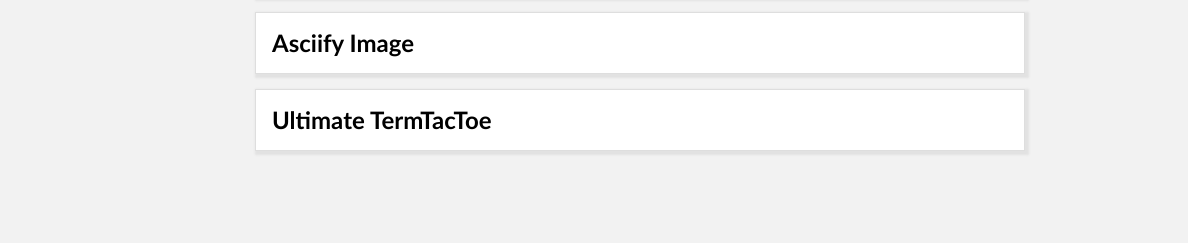
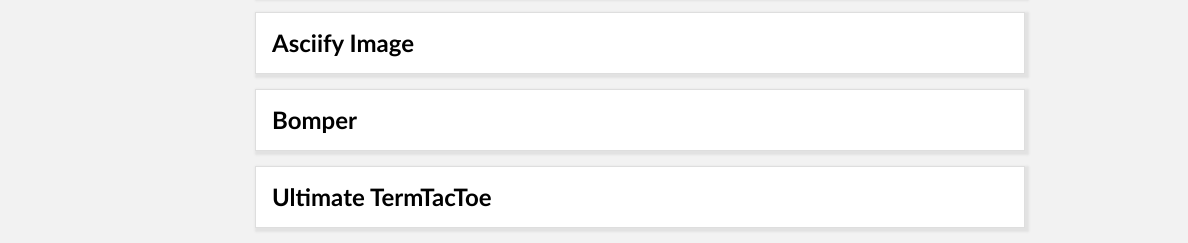
Before and after one commit to ajay-gandhi/ajay-gandhi.com, a plain HTML site: page projects.html in a window 1280 px wide. Shown: the part 707-950 px from the top of the page, 0-1188 px from the left. Before the commit the page ends 873 px from the top, so only its background shows below. Drawn offline with nearby package versions, Linux system fonts and the light colour scheme; grey boxes are pictures that could not be loaded.

Commit message:
Add Bomper

```diff
--- a/projects.html
+++ b/projects.html
@@ -141,6 +141,15 @@
         </div>
       </div>
       <div class="module">
+        <h2 class="heading">Bomper</h2>
+        <div class="content">
+          This command line tool allows you to open your web bookmarks directly from the command line.
+          The interface is really simple and easy to use, and it crawls bookmarks from all of your browsers.
+          <br /><br />
+          <a href="http://npmjs.com/package/asciify-image">See the repo</a> for a list of supported browsers and installation instructions.
+        </div>
+      </div>
+      <div class="module">
         <h2 class="heading">Ultimate TermTacToe</h2>
         <div class="content">
           A simple game of tic tac toe could kill a few seconds of your time. But a game of ultimate tic tac toe?
```
